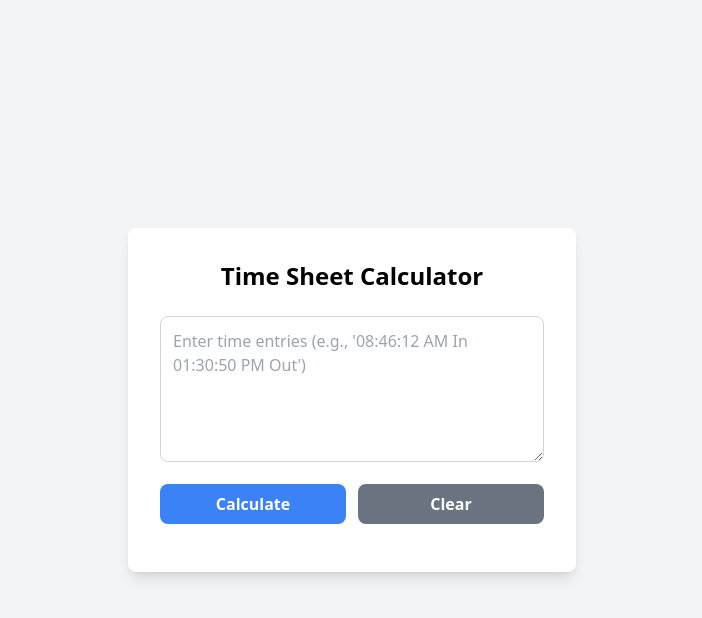
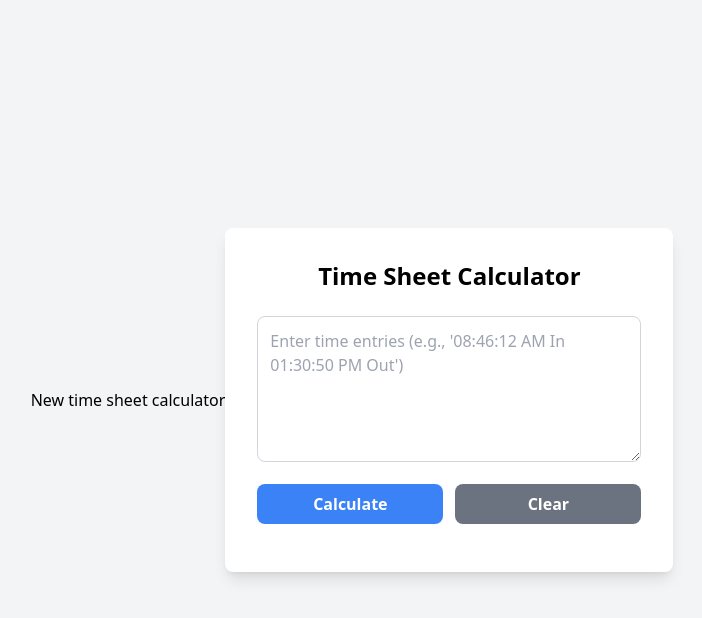
Before and after one commit to Akilarasan1/time_sheet_calculator, a FastAPI app: page / in a window 1280 px wide. Shown: the top 618 px of the page, without its empty margins (288-990 px from the left). Run offline with FastAPI, Linux system fonts and the light colour scheme; some libraries are stand-ins or nearby versions.

Commit message:
add new time sheet calculator

```diff
--- a/app/templates/index.html
+++ b/app/templates/index.html
@@ -4,6 +4,9 @@
     <meta charset="UTF-8">
     <meta name="viewport" content="width=device-width, initial-scale=1.0">
     <title>Time Calculator</title>
+<h3>
+  <a href="https://akilarasan1.github.io/time_sheet_calculator/">New time sheet calculator</a>
+</h3>
     <script src="https://cdn.tailwindcss.com"></script>
     <style>
         .fade-in { animation: fadeIn 0.5s; }
```
